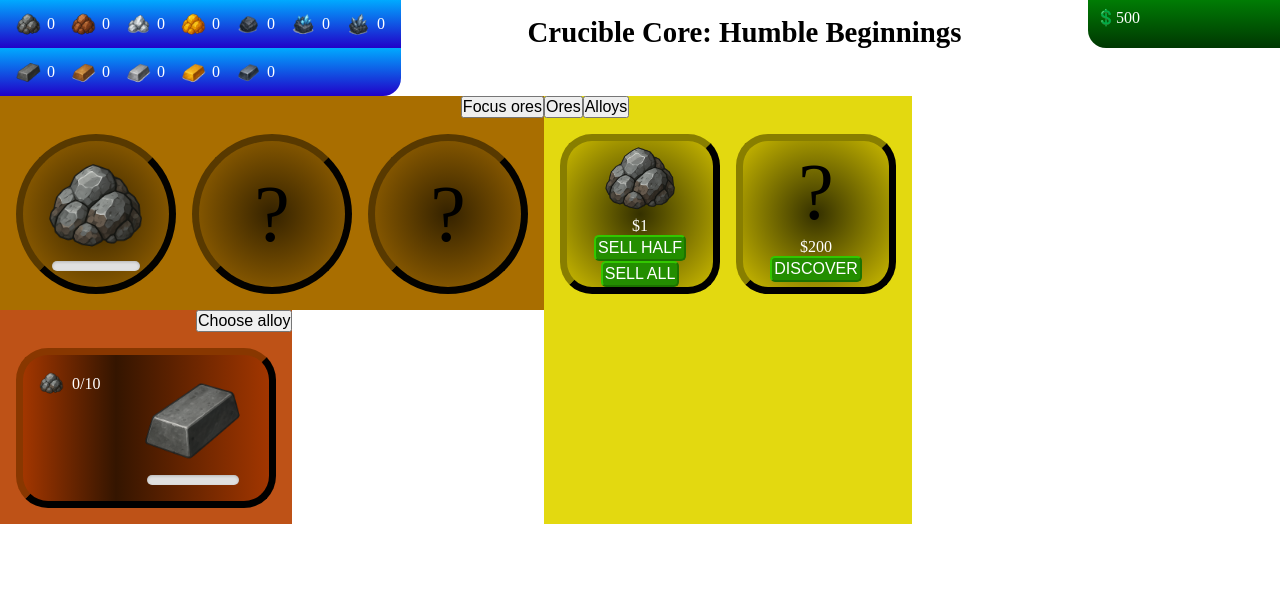
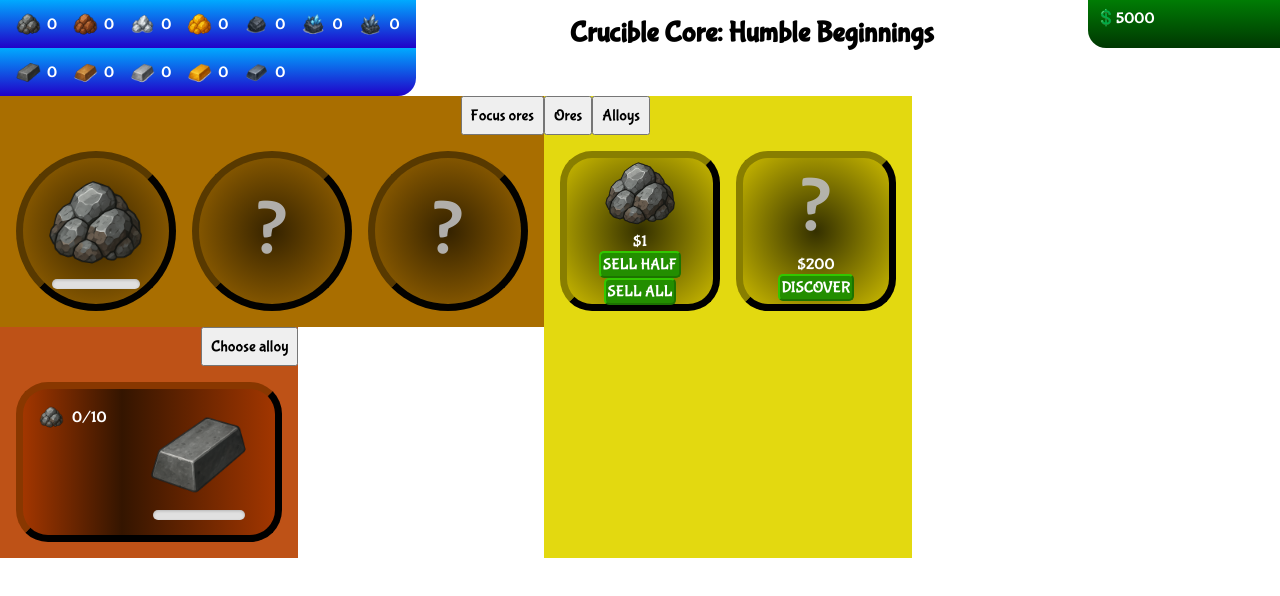
Before and after one commit to emanuelmisic/crucible-core, a React (Vite) app: page / in a window 1280 px wide. Shown: the top 596 px of the page. Built offline with nearby package versions, Linux system fonts and the light colour scheme.

Commit message:
font change & some fixes

```diff
--- a/src/components/panels/MerchantPanel.tsx
+++ b/src/components/panels/MerchantPanel.tsx
@@ -22,8 +22,8 @@ function MerchantPanel({
     setSelectedTab(res);
   }
   return (
-    <div className="merchant-panel">
-      <div className="merchant-panel__header">
+    <div className="panel merchant-panel">
+      <div className="panel__header merchant-panel__header">
         <button onClick={() => selectResources("ores")}>Ores</button>
         <button onClick={() => selectResources("alloys")}>Alloys</button>
       </div>
--- a/src/components/panels/MiningPanel.tsx
+++ b/src/components/panels/MiningPanel.tsx
@@ -29,8 +29,8 @@ function MiningPanel({ miningProgress, ores, mineOre }: MiningPanelProps) {
         closeDialog={() => setShowDialog(false)}
         ores={ores}
       />
-      <div className="mining-panel">
-        <div className="mining-panel__header">
+      <div className="panel mining-panel">
+        <div className="panel__header">
           <button onClick={() => setShowDialog(true)}>Focus ores</button>
         </div>
         <div className="mining-panel__ore-container">
--- a/src/components/panels/SmeltingPanel.tsx
+++ b/src/components/panels/SmeltingPanel.tsx
@@ -1,7 +1,7 @@
 import { useState } from "react";
 import ResourceTile from "@/components/ResourceTile";
 import ProgressBar from "@/components/ui/ProgressBar";
-import Image from "../ui/Image";
+import Image from "@/components/ui/Image";
 
 interface SmeltingPanelProps {
   ores: GameResourceOre[];
@@ -22,8 +22,8 @@ function SmeltingPanel({
 
   return (
     <>
-      <div className="smelting-panel">
-        <div className="smelting-panel__header">
+      <div className="panel smelting-panel">
+        <div className="panel__header">
           <button>Choose alloy</button>
         </div>
         <div className="smelting-panel__alloy-container">
--- a/src/contexts/GameContext.tsx
+++ b/src/contexts/GameContext.tsx
@@ -33,7 +33,7 @@ interface GameContextType {
 const GameContext = createContext<GameContextType | undefined>(undefined);
 
 function GameContextComposer({ children }: { children: ReactNode }) {
-  const [money, setMoney] = useState(500);
+  const [money, setMoney] = useState(5000);
   const [storage, setStorage] = useState(100);
   const [miningPower, setMiningPower] = useState(1);
   const [smeltingPower, setSmeltingPower] = useState(1);
--- a/src/styles.scss
+++ b/src/styles.scss
@@ -1,10 +1,12 @@
 @use "@/styles/App.scss";
 @use "@/styles/Panels.scss";
 @use "@/styles/Dialogs.scss";
+@import url('https://fonts.googleapis.com/css2?family=Bubblegum+Sans&display=swap');
 
 * {
   margin: 0;
   padding: 0;
   box-sizing: border-box;
   font-size: 16px;
+  font-family: "Bubblegum Sans", sans-serif;
 }
--- a/src/styles/Panels.scss
+++ b/src/styles/Panels.scss
@@ -1,3 +1,27 @@
+.panel {
+  .panel__header {
+    display: flex;
+
+    button {
+      margin-left: auto;
+      padding: 0.5rem;
+	  cursor: pointer;
+    }
+  }
+
+  .merchant-panel__header {
+    button {
+      margin-left: 0;
+    }
+  }
+
+  .ore__empty,
+  .item__empty {
+    font-size: 5rem;
+    color: #bbbbbbe8;
+  }
+}
+
 .resources-panel {
   min-width: 15rem;
 
@@ -27,14 +51,6 @@
   flex-direction: column;
   background-color: #a96e00;
   width: fit-content;
-
-  .mining-panel__header {
-    display: flex;
-
-    button {
-      margin-left: auto;
-    }
-  }
 
   .mining-panel__ore-container {
     display: flex;
@@ -67,10 +83,6 @@
       border: 7px outset #583900;
       border-radius: 50%;
     }
-
-    .ore__empty {
-      font-size: 5rem;
-    }
   }
 }
 
@@ -79,14 +91,6 @@
   flex-direction: column;
   background-color: #be5217;
   width: fit-content;
-
-  .smelting-panel__header {
-    display: flex;
-
-    button {
-      margin-left: auto;
-    }
-  }
 
   .smelting-panel__alloy-container {
     display: flex;
@@ -141,10 +145,6 @@
   background-color: #e3d910;
   width: fit-content;
 
-  .merchant-panel__header {
-    display: flex;
-  }
-
   .merchant-panel__item-container {
     display: flex;
     flex-wrap: wrap;
@@ -188,10 +188,6 @@
         border-radius: 5px;
         padding: 2px;
       }
-
-      .item__empty {
-        font-size: 5rem;
-      }
     }
   }
 }
```
